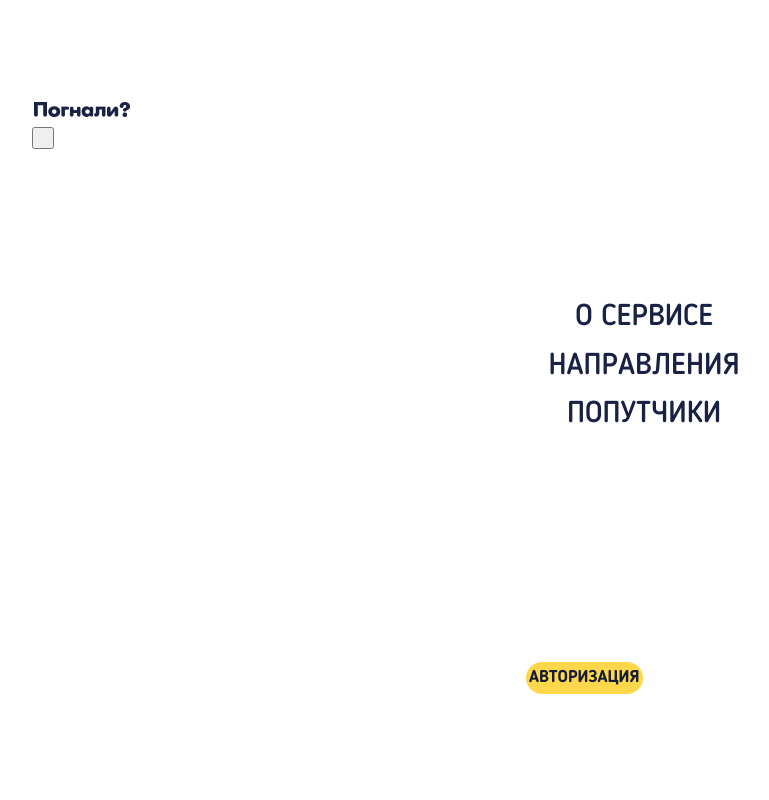
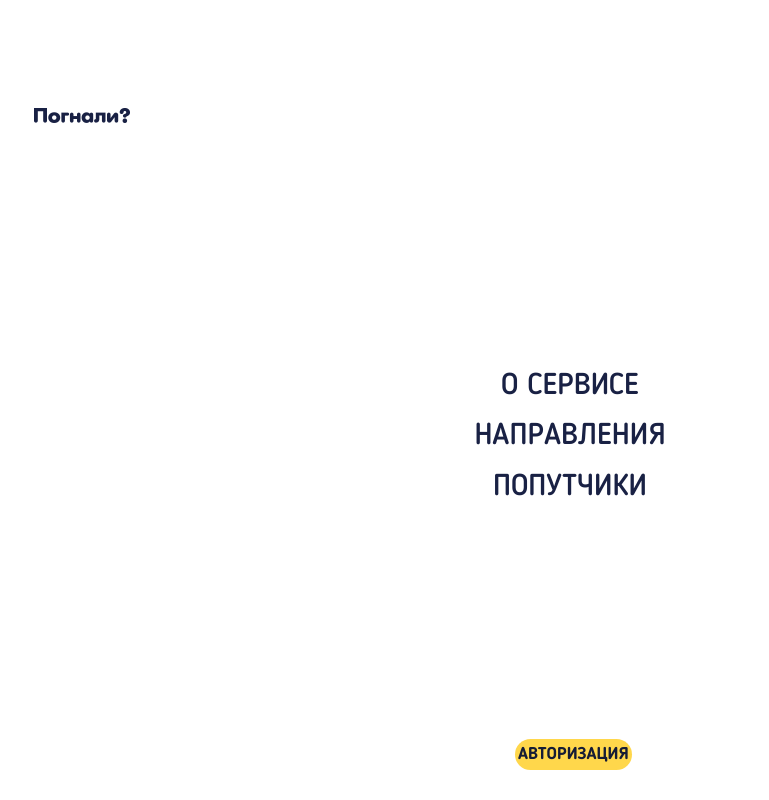
Before and after one commit to Enky-create/1125989-pognali-20, a website: page source/index.html in a window 1280 px wide. Shown: the top 800 px of the page, without its empty margins (70-839 px from the left). Drawn offline with nearby package versions, Linux system fonts and the light colour scheme; files that its build step writes are made by us from their sources; files whose address does not match are found by name.

```diff
--- a/source/index.html
+++ b/source/index.html
@@ -12,10 +12,10 @@
       <a href="" class="page-header__logo">
         <img src="img/logo-mobile-blue@1x.png" class="page-header__logo-image logo-image" alt="логотип" class="page-header__logo-image" width="100" height="19">
       </a>
+      <button class="main-nav__toggle" type="button">
+        <span class="visually-hidden">Открыть меню</span>
+      </button>
       <nav class="main-nav">
-        <button class="main-nav__toggle" type="button">
-          <span class="visually-hidden">Открыть меню</span>
-        </button>
         <div class="main-nav__wrapper">
           <ul class="main-nav__list site-list">
             <li class="site-list__item">
--- a/source/sass/main-nav.scss
+++ b/source/sass/main-nav.scss
@@ -5,8 +5,8 @@
 }
 
 .main-nav__list {
-  margin-top: 7%;
-  margin-left: 12%;
+  margin-top: 12%;
+  //margin-left: 12%;
 }
 
 .main-nav__wrapper {
@@ -20,18 +20,19 @@
 }
 
 .main-nav__toggle {
-  width: 22px;
-  height: 22px;
+  @include button-reset;
+  width: 35px;
+  height: 35px;
   //visibility: hidden;
 }
 
 .main-nav__user-list {
-  @include list-reset();
+  @include list-reset;
   margin: 0 auto;
   margin-top: 19%;
 }
 
 .main-nav__contacts {
-  @include list-reset ();
+  @include list-reset;
   margin-top: 19%;
 }
--- a/source/sass/mixin.scss
+++ b/source/sass/mixin.scss
@@ -1,9 +1,9 @@
-@mixin list-reset () {
+@mixin list-reset{
   list-style: none;
   padding: 0;
 }
 
-@mixin button-reset () {
+@mixin button-reset{
   padding: 0;
   border: none;
   font: inherit;
@@ -12,7 +12,7 @@
   cursor: pointer;
 }
 
-@mixin contact-icon () {
+@mixin contact-icon{
   content: "";
   position: absolute;
   top: 0;
--- a/source/sass/style.scss
+++ b/source/sass/style.scss
@@ -1,3 +1,4 @@
+// Начните писать стили здесь
 @import "fonts.scss";
 @import "variables.scss";
 @import "mixin.scss";
@@ -6,5 +7,5 @@
 @import "header.scss";
 @import "main-nav.scss";
 @import "site-list.scss";
+@import "contacts.scss";
 @import "user-button.scss";
-@import "contacts.scss";
```
